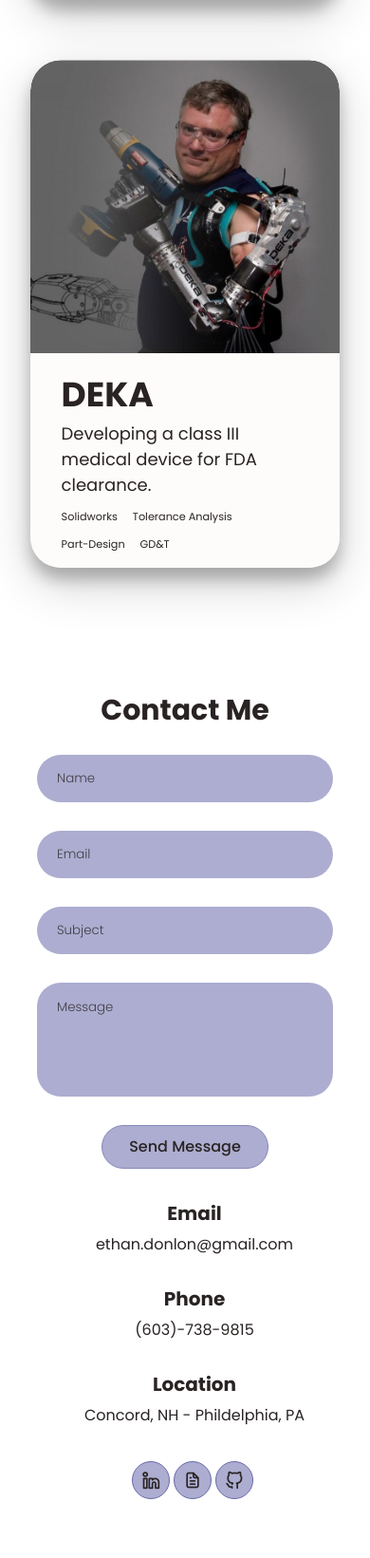
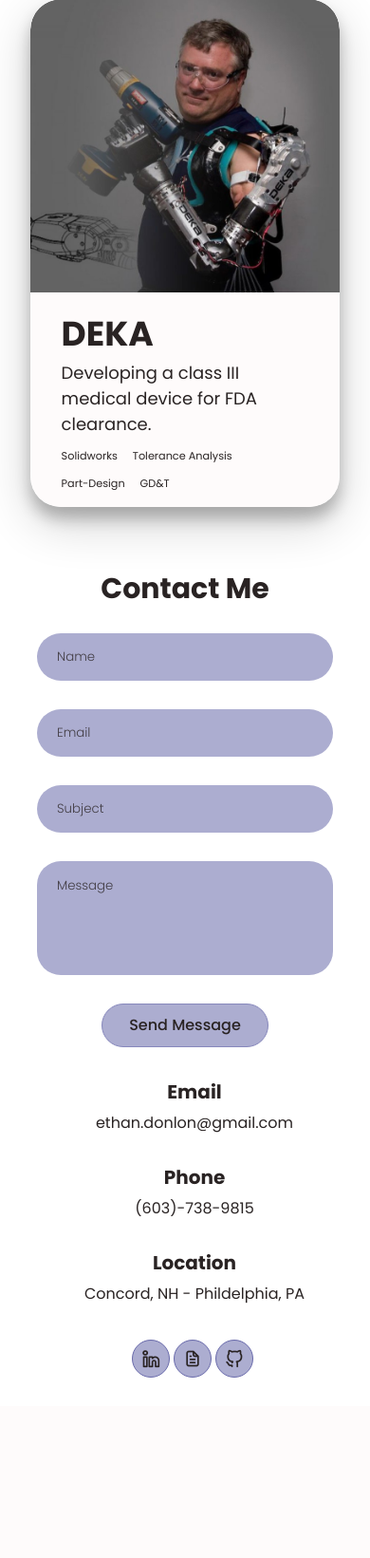
Before and after one commit to elidonner/PersonalWebsite, a Flask app: page / in a window 390 px wide. Shown: the part 2359-4000 px from the top of the page at 95% size. After the commit the page ends 3810 px from the top, so only its background shows below. Run offline with Flask 2, Linux system fonts and the light colour scheme; some libraries are stand-ins or nearby versions.

Commit message:
fixed padding issues in mobile mode

```diff
--- a/static/css/styles.css
+++ b/static/css/styles.css
@@ -988,6 +988,7 @@ img {
   header {
     width: 100%;
     max-width: 100%;
+    padding: 0px;
   }
   .home-info,
   .about-info  {
@@ -1045,6 +1046,9 @@ img {
   .project-text {
     height:auto;
   }
+  #contact {
+    padding:32px 0px 0px 0px;
+  }
   #contact-info {
     padding-top:32px;
   }
--- a/static/js/script.js
+++ b/static/js/script.js
@@ -20,13 +20,16 @@ var animation = bodymovin.loadAnimation({
 
 function adjust_header_height() {
 
-  if(screen.width <= 767) {
-    var down_arrow = document.querySelector(".down-arrow");
-    if(down_arrow != null)
-    {
+  var down_arrow = document.querySelector(".down-arrow");
+  if(down_arrow != null) {
+    if(screen.width <= 767) {
       down_arrow.style.display = "none";
     }
+    else {
+      down_arrow.style.display = "flex";
+    }
   }
+
 
   var nav_height = document.getElementsByClassName("nav-parent")[0].offsetHeight;
   var header = document.getElementsByClassName("Home");
```
